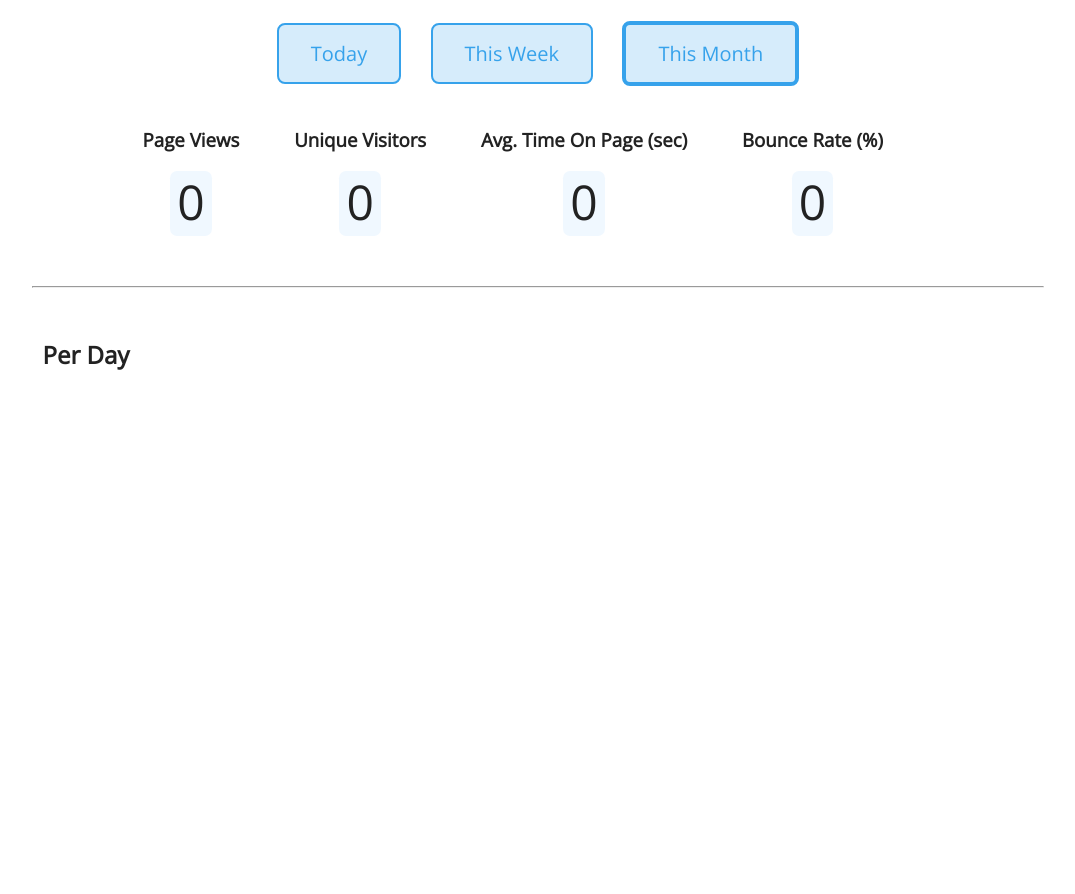
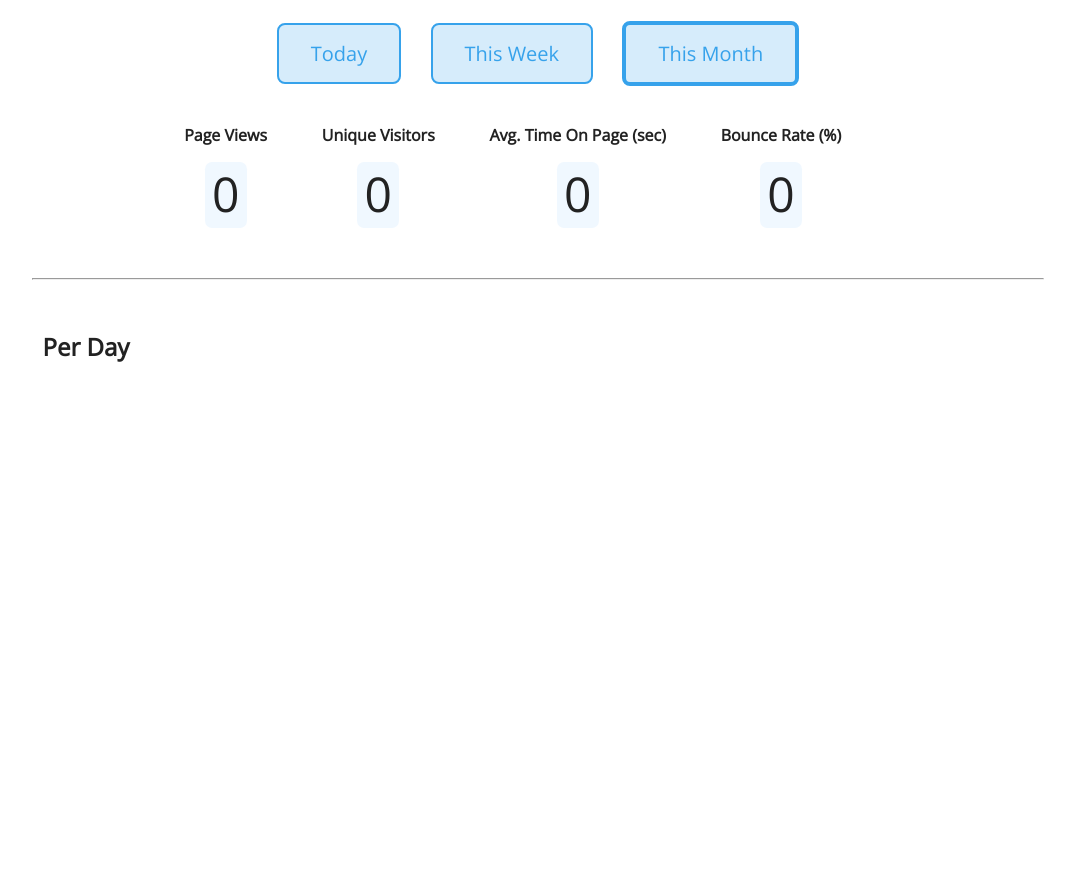
Before and after one commit to healeycodes/roll-your-own-analytics, a website: page public/dashboard.html in a window 1280 px wide. Shown: the top 894 px of the page, without its empty margins (102-1177 px from the left). Drawn offline with nearby package versions, Linux system fonts and the light colour scheme; no server answers.

Commit message:
Shrink h3 text on dashboard

```diff
--- a/public/css/dashboard.css
+++ b/public/css/dashboard.css
@@ -3,6 +3,10 @@
     -webkit-font-smoothing: antialiased;
     -moz-osx-font-smoothing: grayscale;
     font-family: 'Open Sans', sans-serif;
+}
+
+h3 {
+    font-size: 1em;
 }
 
 #top {
```
